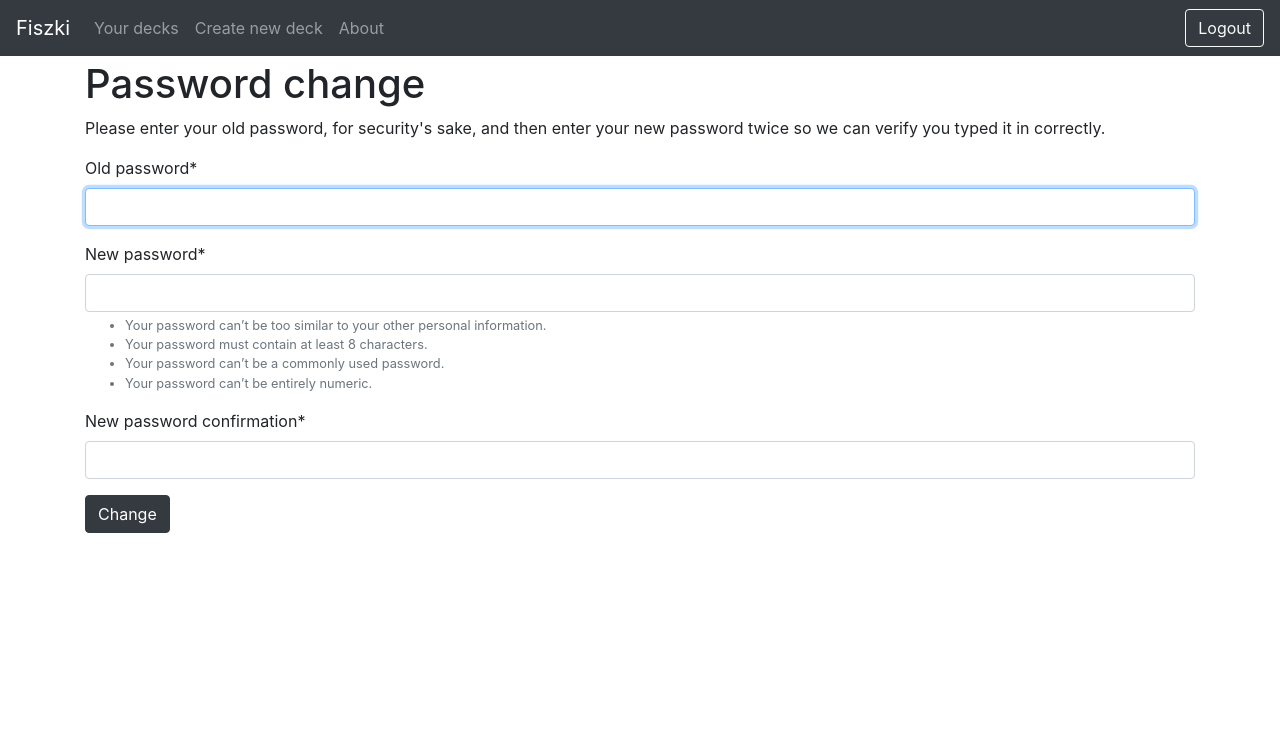
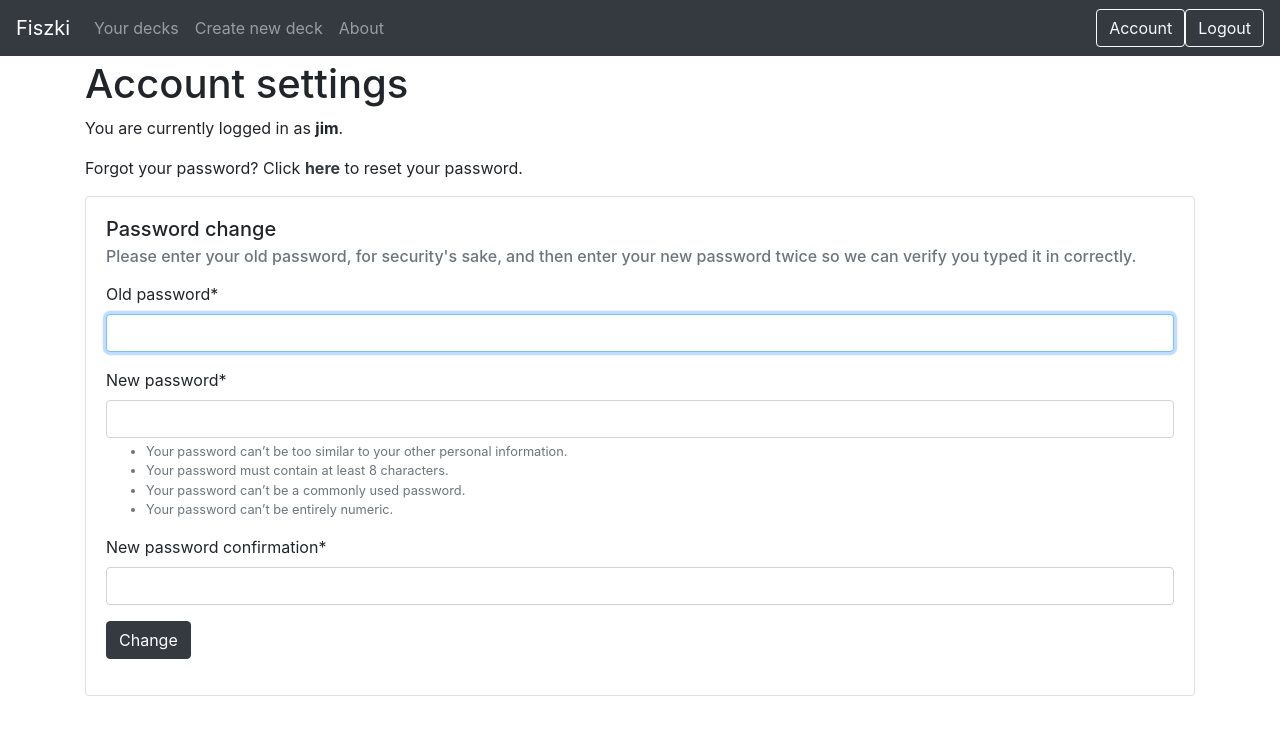
Before and after one commit to jakubwi/fiszki, a Django app: page /users/password_change/ in a window 1280 px wide. Shown: the top 735 px of the page. Run offline with Django 3.2, Linux system fonts and the light colour scheme; a user stored in the database is signed in; some libraries are stand-ins or nearby versions.

Commit message:
password reset/change

```diff
--- a/fiszki/settings.py
+++ b/fiszki/settings.py
@@ -141,3 +141,5 @@ LOGOUT_REDIRECT_URL = 'about'
 # django-crispy-forms
 
 CRISPY_TEMPLATE_PACK = 'bootstrap4'
+
+EMAIL_BACKEND = 'django.core.mail.backends.smtp.EmailBackend'
--- a/templates/base.html
+++ b/templates/base.html
@@ -34,6 +34,7 @@
 
                 <ul class="nav justify-content-end">
                   {% if user.is_authenticated %}
+                  <li class="nav-item"><a class="btn btn-outline-light" href="{% url 'password_change' %}">Account</a></li>
                   <li class="nav-item"><a class="btn btn-outline-light" href="{% url 'logout' %}">Logout</a></li>
                   {% else %}
                   <li class="nav-item"><a class="btn btn-outline-light" href="{% url 'login' %}">Login</a></li>
--- a/templates/deck_list.html
+++ b/templates/deck_list.html
@@ -40,7 +40,7 @@
         <h5 class="card-title">You have not created any decks!</h5>
         <h6 class="card-subtitle mb-2 text-muted"></h6>
         <p class="card-text"></p>
-        Create your new deck <a href="{% url 'deck_new' %}" class="card-link">here.</a>
+        Create your new deck <a href="{% url 'deck_new' %}" class="card-link"><span class="text-dark"><strong>here</strong></span></a>.
       </div>
   </div>
 {% endif %}
--- a/templates/registration/login.html
+++ b/templates/registration/login.html
@@ -10,5 +10,6 @@
     {{ form|crispy }}
     <button class="btn btn-dark" type="submit">Login</button>
 </form>
-
+<br />
+<p>Click <a href="{% url 'password_reset' %}"><strong><span class="text-dark">here</span></strong></a> to reset your password.</p>
 {% endblock %}
--- a/templates/registration/password_change_form.html
+++ b/templates/registration/password_change_form.html
@@ -2,13 +2,23 @@
 {% load staticfiles %}
 {% load crispy_forms_tags %}
 
-{% block title %}Password Change{% endblock %}
+{% block title %} - Account Settings{% endblock %}
 {% block content %}
-    <h1>Password change</h1>
-    <p>Please enter your old password, for security's sake, and then enter your new password twice so we can verify you typed it in correctly.</p>
-    <form method="POST">
-        {% csrf_token %}
-        {{ form|crispy }}
-        <button class="btn btn-dark" type="submit">Change</button>
-    </form>
+    <h1>Account settings</h1>
+    <p>You are currently logged in as <strong>{{ user.username }}</strong>.</p>
+    <p>Forgot your password? Click <a href="{% url 'password_reset' %}"><strong><span class="text-dark">here</span></strong></a> to reset your password.</p>
+    <div class="card">
+        <div class="card-body">
+          <h5 class="card-title">Password change</h5>
+          <h6 class="card-subtitle mb-2 text-muted">
+              Please enter your old password, for security's sake, and then enter your new password twice so we can verify you typed it in correctly.</h6>
+            <p class="card-text">
+                <form method="POST">
+                    {% csrf_token %}
+                    {{ form|crispy }}
+                    <button class="btn btn-dark" type="submit">Change</button>
+                </form>
+            </p>
+        </div>
+      </div>
 {% endblock %}
--- /dev/null
+++ b/templates/registration/password_reset_subject.txt
@@ -0,0 +1 @@
+Please reset your password
```
Also changed, not shown: templates/registration/password_reset_complete.html (added, +8 -0 lines), templates/registration/password_reset_confirm.html (added, +13 -0 lines), templates/registration/password_reset_done.html (added, +8 -0 lines), templates/registration/password_reset_email.html (added, +7 -0 lines), templates/registration/password_reset_form.html (added, +23 -0 lines), db.sqlite3.
